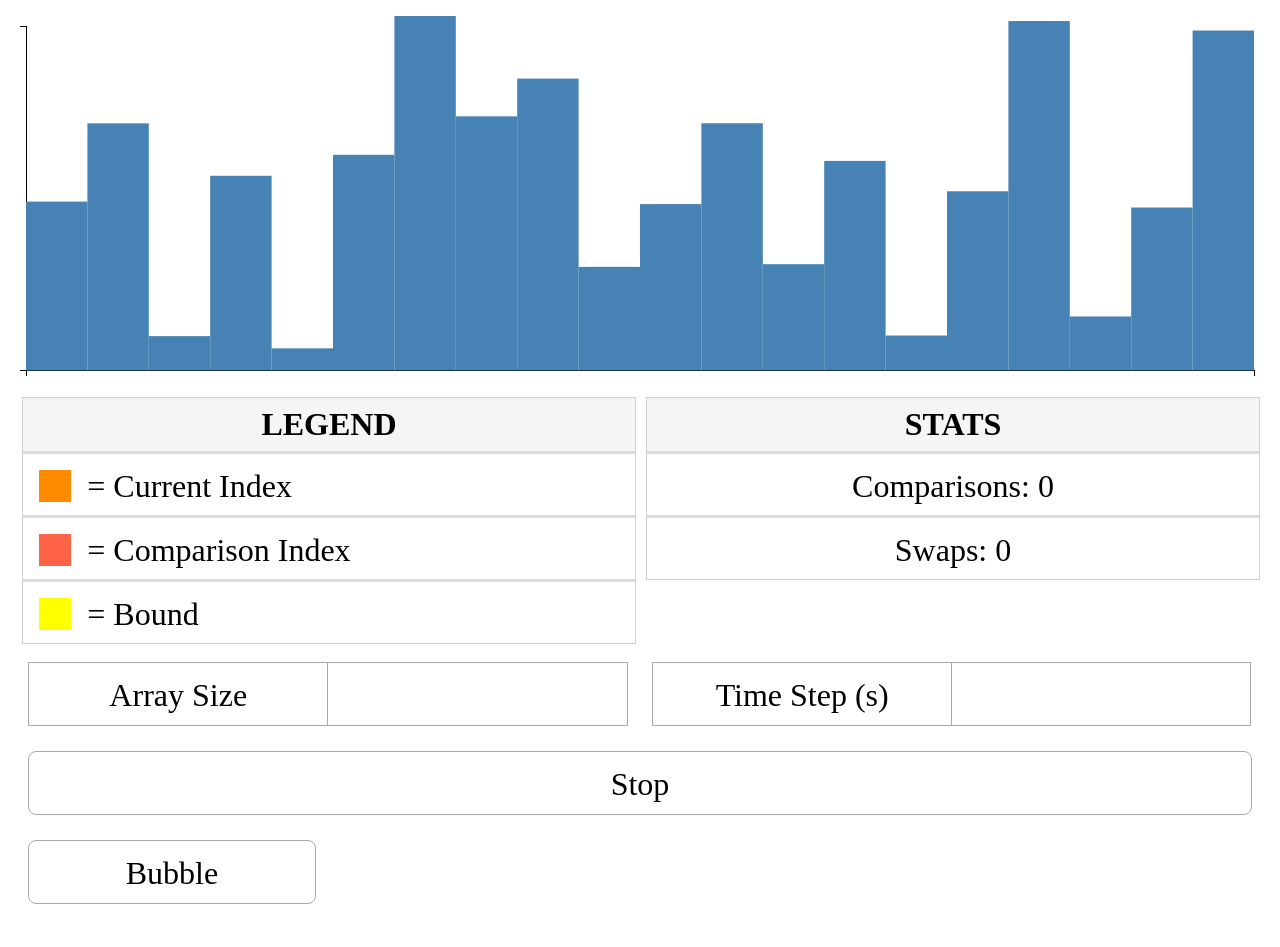
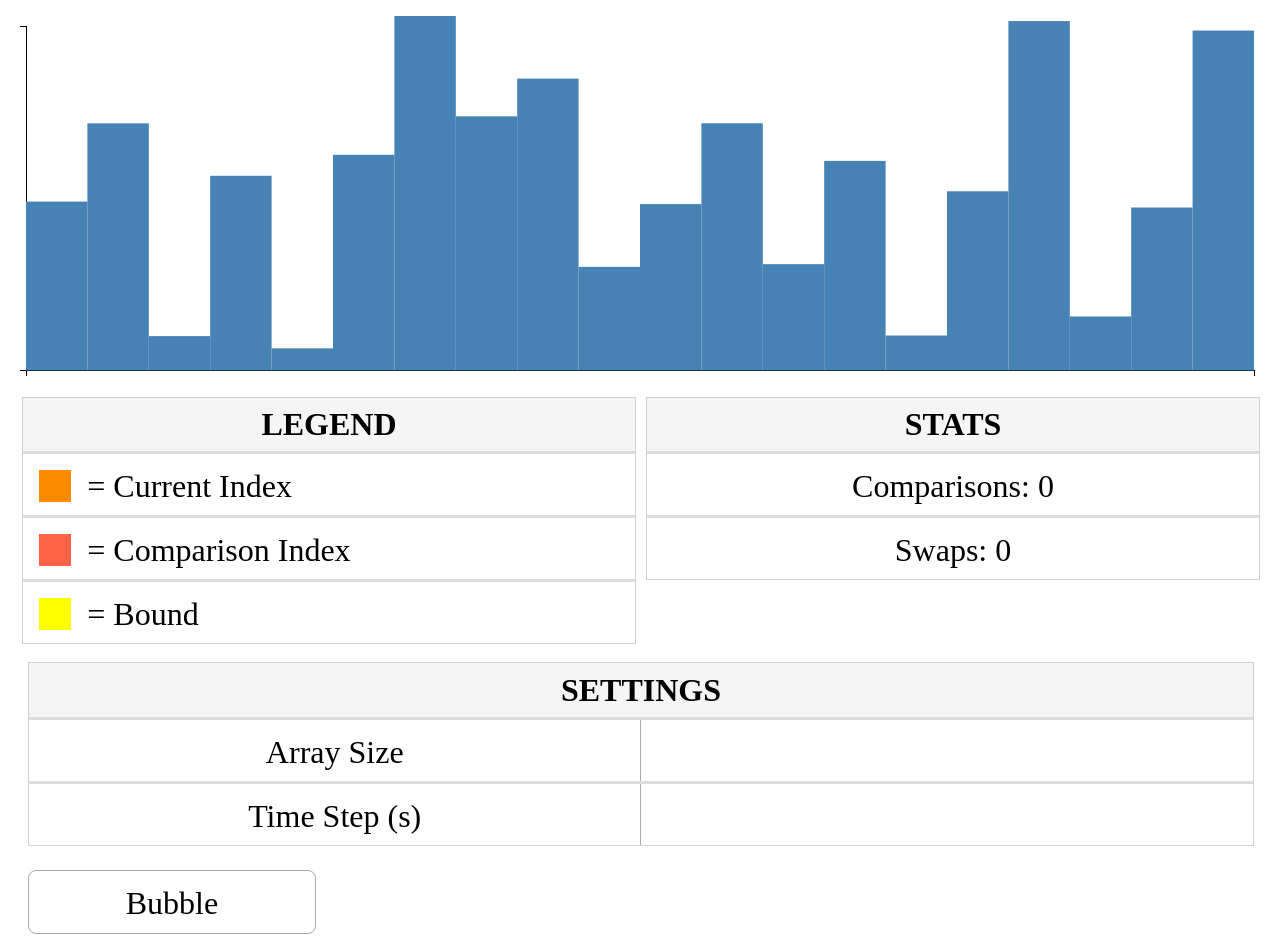
Before and after one commit to GeekyAubergine/SortingVisualiser, a plain HTML site: page demo.html in a window 1280 px wide. Before the commit the page ends 917 px from the top, so only its background shows below. Drawn offline with Linux system fonts and the light colour scheme.

Commit message:
Put controls (settings) in list, temp removed stop button to relocate

```diff
--- a/sorting-visualiser.css
+++ b/sorting-visualiser.css
@@ -114,13 +114,10 @@ svg {
   line-height: 0%;
   font-size: 200%;
 }
+/* Controls */
 .sv-control {
   float: left;
-  margin: 1%;
-  width: 48%;
-  height: 4em;
-  border: 0.1em solid #aaa;
-  box-sizing: border-box;
+  height: 4.5em;
   overflow: hidden;
 }
 .sv-control-button {
@@ -145,7 +142,7 @@ svg {
   float: left;
   margin: 0;
   width: 50%;
-  height: 2em;
+  height: 97%;
   border: none;
   font-size: 200%;
   text-align: center;
--- a/sorting-visualiser.js
+++ b/sorting-visualiser.js
@@ -214,9 +214,6 @@ function createLegend() {
   item = list.append('li');
   item.append('div').attr('class', LEGEND_ITEM_CLASS + ' ' + BAR_BOUND_CLASS);
   item.append('p').text('= Bound');
-  // var list = legendContainer.append('ul');
-  // list.append('li').append('p').attr('id', STATS_COMPARISONS_ID);
-  // list.append('li').attr('class', STAT_CLASS).append('p').attr('id', STATS_SWAPS_ID);
 }
 
 /* ---- Stats Creation ---- */
@@ -238,8 +235,12 @@ function updateStats() {
 /* ---- Control Creation ---- */
 function createControls() {
   var controlsContainer = d3.select('#' + PARENT_CONTAINER_ID).append('div')
-    .attr('id', CONTROLS_CONTAINER_ID).attr('class', CONTAINER_CLASS);
-  var arraySizeControlContainer = controlsContainer.append('div').attr('class', CONTROL_CONTAINER_CLASS);
+    .attr('id', CONTROLS_CONTAINER_ID).attr('class', CONTAINER_CLASS + ' ' + LIST_CLASS);
+
+  controlsContainer.append('h2').text('Settings');
+  var list = controlsContainer.append('ul');
+
+  var arraySizeControlContainer = list.append('li').attr('class', CONTROL_CONTAINER_CLASS);
   arraySizeControlContainer.append('div').attr('class', CONTROL_LABEL_CLASS)
     .append('p').text(CONTROL_ARRAY_SIZE_LABEL);
   var arraySizeControl = arraySizeControlContainer.append('input')
@@ -258,7 +259,7 @@ function createControls() {
     }
   });
 
-  var timeStepControlContainer = controlsContainer.append('div').attr('class', CONTROL_CONTAINER_CLASS);
+  var timeStepControlContainer = list.append('li').attr('class', CONTROL_CONTAINER_CLASS);
   timeStepControlContainer.append('div').attr('class', CONTROL_LABEL_CLASS)
     .append('p').text(CONTROL_LOOP_TIME_LABEL);
   var timeSetControl = timeStepControlContainer.append('input')
@@ -269,13 +270,6 @@ function createControls() {
 
   timeSetControl.on('input', function() {
     sortingStepDelay = Math.max(this.value * 1000, CONTROL_LOOP_TIME_MIN);
-  });
-
-  var stopButton = controlsContainer.append('div').attr('class', CONTROL_STOP_BUTTON_CLASS)
-    .append('p').text('Stop');
-
-  stopButton.on('click', function() {
-    stopSortingAlgorithm();
   });
 }
 
```
